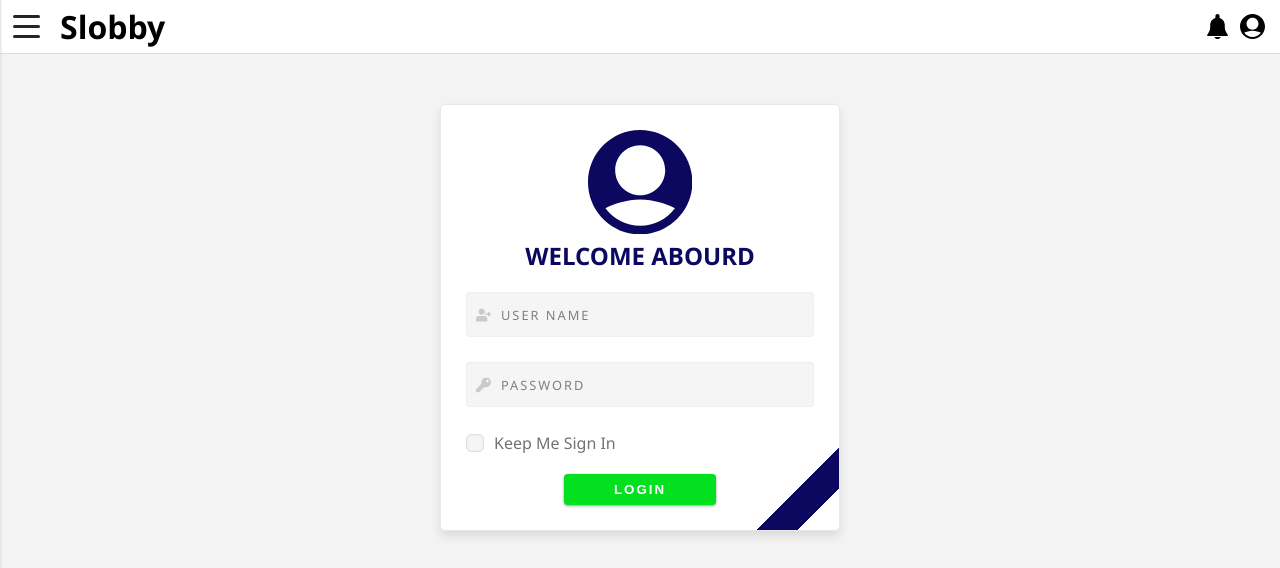
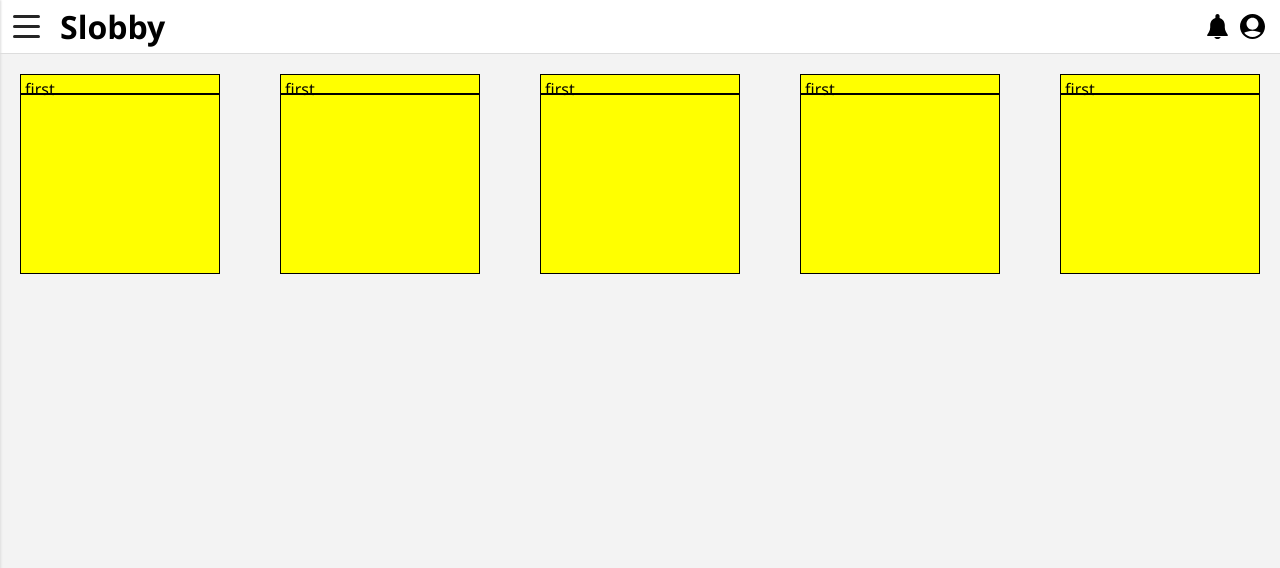
Before and after one commit to yonatansnir/slobby, a React (Create React App) app: page / in a window 1280 px wide. Shown: the top 568 px of the page. Built offline with nearby package versions, Linux system fonts and the light colour scheme.

Commit message:
works on the tasks and notes:

```diff
--- a/src/App.js
+++ b/src/App.js
@@ -3,13 +3,17 @@ import React from 'react';
 import Menu from './components/menu/Menu';
 import Login from './pages/login/Login';
 import Header from './components/header/Header';
+import Tasks from './components/tasks/Tasks';
+import Notes from './components/notes/Notes';
 
 const App = () => {
   return(
     <div className="wrapper">
       <Menu />
       <Header />
-      <Login />
+      {/* <Login /> */}
+      {/* <Tasks /> */}
+      <Notes />
     </div>
   )
 }
--- /dev/null
+++ b/src/components/notes/NoteItem.jsx
@@ -0,0 +1,9 @@
+import React from 'react';
+
+const NoteItem = ({ note }) => (
+    <div className="note-item">
+        {note.title}
+    </div>
+)
+
+export default NoteItem;
--- /dev/null
+++ b/src/components/notes/Notes.jsx
@@ -0,0 +1,19 @@
+import React, { useState } from 'react';
+import NoteItem from './NoteItem';
+
+const Notes = () => {
+    const [notes, setNotes] = useState([
+        {id: 1, title: 'first', completed: false},
+        {id: 2, title: 'first', completed: true},
+        {id: 3, title: 'first', completed: false},
+        {id: 4, title: 'first', completed: false},
+        {id: 5, title: 'first', completed: false}
+    ])
+    return(
+        <div className="notes">
+            {notes.map(note => <NoteItem note={note} />)}
+        </div>
+    )
+}
+
+export default Notes;
--- /dev/null
+++ b/src/components/notes/_notes.scss
@@ -0,0 +1,17 @@
+.notes{
+    margin: 20px;
+    display: flex;
+    flex-wrap: wrap;
+    justify-content: space-between;
+
+    .note-item{
+        border: 1px solid black;
+        background: linear-gradient(to bottom, yellow 18px, black 18px, black 20px, yellow 20px);
+        line-height: 20px;
+        margin-bottom: 20px;
+        padding: 4px;
+        width: 200px;
+        height: 200px;
+
+    }
+}
--- /dev/null
+++ b/src/components/tasks/TaskItem.jsx
@@ -0,0 +1,10 @@
+import React from 'react';
+import CheckBox from '../form-element/CheckBox';
+
+const TaskItem = ({ task }) => (
+    <li className={task.completed ? 'completed' : ''}>
+        <CheckBox label={task.title} />
+    </li>
+)
+
+export default TaskItem;
--- /dev/null
+++ b/src/components/tasks/Tasks.jsx
@@ -0,0 +1,29 @@
+import React, { useState } from 'react';
+import TaskItem from './TaskItem';
+
+const Tasks = () => {
+    const [tasks, setTasks] = useState([
+        {id: 1, title: 'first', completed: false},
+        {id: 2, title: 'first', completed: true},
+        {id: 3, title: 'first', completed: false},
+        {id: 4, title: 'first', completed: false},
+        {id: 5, title: 'first', completed: false}
+    ])
+
+    // NOT WORKING YET.
+    const handleChange = (id) => {
+        let arr = [...tasks];
+        let i = arr.findIndex(t => t.id === id);
+        arr[i].completed = !arr[i].completed;
+        setTasks([...arr]);
+    }
+    return (
+        <div className="tasks">
+            <ul>
+                {tasks.map(task => <TaskItem task={task} />)}
+            </ul>
+        </div>
+    )
+}
+
+export default Tasks;
--- a/src/style/_config.scss
+++ b/src/style/_config.scss
@@ -11,7 +11,7 @@ body {
     padding: 0px;
 }
 .page{
-    h1{
+    h2{
         margin: 10px 30px;
         color: rgb(70, 70, 70);
     }
--- a/src/style/style.css
+++ b/src/style/style.css
@@ -15,7 +15,7 @@ body {
   padding: 0px;
 }
 
-.page h1 {
+.page h2 {
   margin: 10px 30px;
   color: #464646;
 }
@@ -298,17 +298,54 @@ header div {
   transition: transform 0.1s linear, -webkit-transform 0.1s linear;
 }
 
-table {
-  width: 100%;
-  border-collapse: collapse;
+.tasks {
+  margin: 20px;
 }
 
-table tbody tr:nth-child(odd) {
-  background-color: indianred;
+.tasks ul {
+  list-style: none;
 }
 
-table tbody tr:nth-child(even) {
-  background-color: lightcoral;
+.tasks ul li {
+  padding: 5px 10px;
+}
+
+.tasks ul .check-box {
+  margin: 0px;
+}
+
+.tasks ul li:nth-child(odd) {
+  background-color: #d3e4fd;
+}
+
+.tasks ul li:nth-child(even) {
+  background-color: #b1fff5;
+}
+
+.tasks ul .completed {
+  text-decoration: line-through;
+}
+
+.notes {
+  margin: 20px;
+  display: -webkit-box;
+  display: -ms-flexbox;
+  display: flex;
+  -ms-flex-wrap: wrap;
+      flex-wrap: wrap;
+  -webkit-box-pack: justify;
+      -ms-flex-pack: justify;
+          justify-content: space-between;
+}
+
+.notes .note-item {
+  border: 1px solid black;
+  background: linear-gradient(to bottom, yellow 18px, black 18px, black 20px, yellow 20px);
+  line-height: 20px;
+  margin-bottom: 20px;
+  padding: 4px;
+  width: 200px;
+  height: 200px;
 }
 
 .login form {
--- a/src/style/style.scss
+++ b/src/style/style.scss
@@ -8,7 +8,7 @@
 @import '../components/menu/menu';
 @import '../components/header/header';
 @import '../components/form-element/form-element';
-@import '../components/table/table';
-
+@import '../components/tasks/tasks';
+@import '../components/notes/notes';
 // Importing Pages
 @import '../pages/login/login';
```
Also changed, not shown: src/components/table/Table.jsx (deleted, +0 -32 lines), src/components/table/_table.scss (deleted, +0 -13 lines), src/components/tasks/_tasks.scss (added, +21 -0 lines), 1 other file (tests, documents, lock files or other folders).
